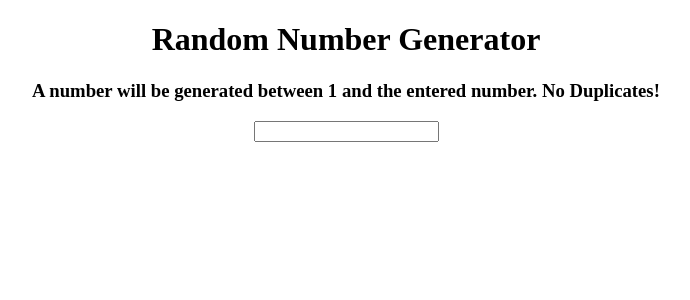
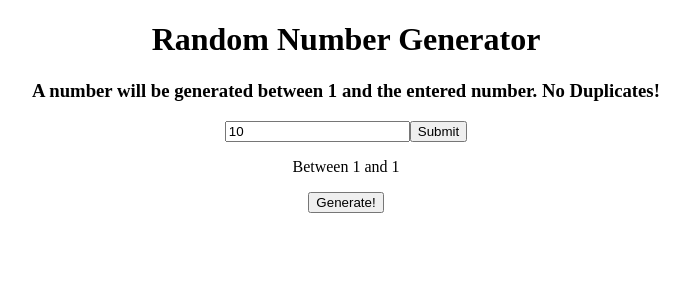
Before and after one commit to RaazKH/personalwebsite, a React (Create React App) app: page / in a window 1280 px wide. Shown: the top 300 px of the page, without its empty margins (294-984 px from the left). Built offline with nearby package versions, Linux system fonts and the light colour scheme.

Commit message:
feat: implemented random without repeats

```diff
--- a/src/App.js
+++ b/src/App.js
@@ -2,14 +2,61 @@ import './App.css';
 import { useState } from "react";
 
 function App() {
-  const [number, setNumber] = useState("");
+  const [number, setNumber] = useState("10");
+
+  const [display, setDisplay] = useState("1");
+
+  const [disabled, setDisabled] = useState(false);
+  const [randomNumber, setRandomNumber] = useState("");
+
+  const [numArray, setNumArray] = useState([]);
+
+  const indexOf = (i) => {
+    var index = 0;
+    while (index < numArray.length) {
+      if (numArray[index] === i) {
+        return index;
+      }
+      index++;
+    }
+    return -1;
+  }
+
+  const submit = () => {
+    setDisabled(!disabled);
+    setDisplay(number);
+
+    var fruits = [];
+    var i = number;
+
+    while (i > 0) { fruits.push(i--); }
+
+    setNumArray(fruits);
+    console.log(numArray);
+  };
+
+  const generate = () => {
+    var found = false;
+    while (!found && numArray.length > 0) {
+      var i = 1 + Math.floor(Math.random() * display);
+      if (indexOf(i) > -1) {
+        setRandomNumber(i);
+        setNumArray(numArray.filter(item => item !== i));
+        found = true;
+      }
+    }
+    if (!(numArray.length > 0)) { setRandomNumber("Good job! Hit Reset to start over"); }
+  };
 
   return (
     <div className="App">
       <h1>Random Number Generator</h1>
       <h3>A number will be generated between 1 and the entered number. No Duplicates!</h3>
-      <input type="number" value={number} onInput={(e) => setNumber(e.target.value)} />
-      <p>{number}</p>
+      <input type="number" disabled={disabled} value={number} onInput={(e) => setNumber(e.target.value)} />
+      <button onClick={submit}>{disabled ? "Reset" : "Submit"}</button>
+      <p>Between 1 and {display}</p>
+      <button onClick={generate}>Generate!</button>
+      <h3>{randomNumber}</h3>
     </div>
   );
 }
```
